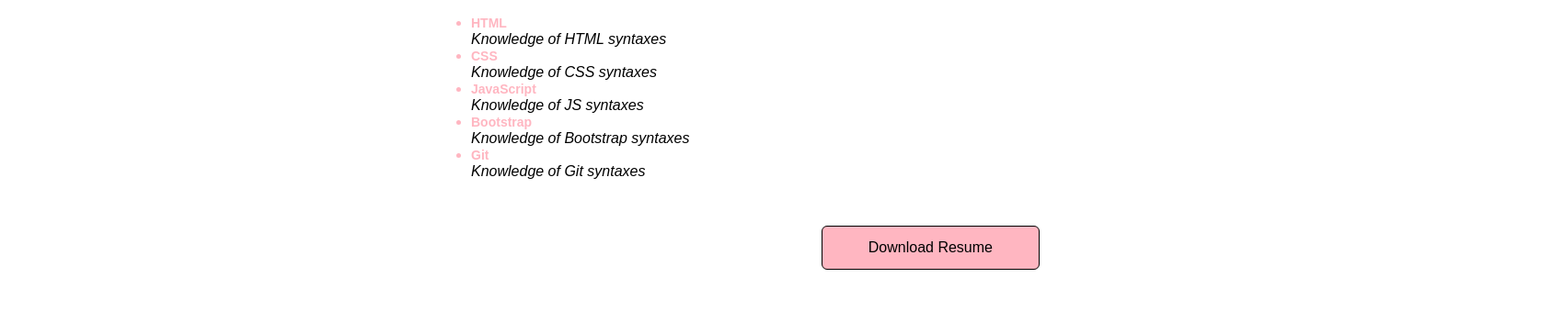
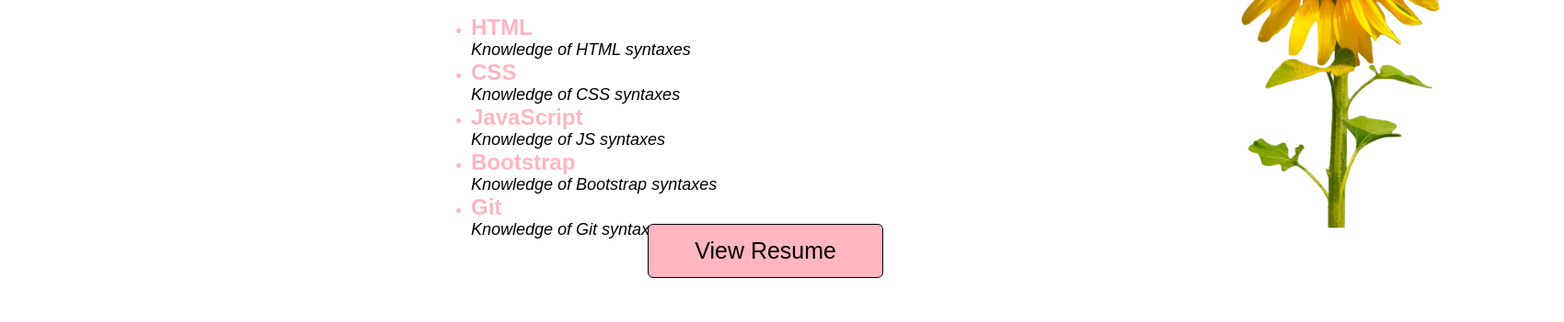
Before and after one commit to RwandaR/my-portfolio, a plain HTML site: page index.html in a window 1280 px wide. Shown: the part 1189-1540 px from the top of the page at 92% size, 1700 px wide, since content can reach past the window. Drawn offline with Linux system fonts and the light colour scheme.

Commit message:
added flower to resume button. refreshed links to resume and socials

```diff
--- a/Assets/CSS/style.css
+++ b/Assets/CSS/style.css
@@ -187,10 +187,17 @@
 
 .btn.btn2{
     background:lightpink;
-    margin-right: 150px;
-    margin-bottom: -5px;
-    /* <---- add this to href tag in html with my link to resume (download) ----> */
+    margin-right: 320px;
+    margin-bottom: -35px;
+    margin-top: -35px;
+    font-size: 25px;
 
+}
+
+.sun{
+    width: 500px;
+    margin-left: 1200px;
+    margin-top: -850px;
 }
 
 .about-col-2{
@@ -251,7 +258,7 @@
 
 .tab-contents ul li span{
     color: lightpink;
-    font-size: 14px;
+    font-size: 24px;
 }
 .dot{
     color: black;
@@ -269,7 +276,12 @@
 
 .my-skill{
     color: black;
+    font-size: 18px;
 }
+
+
+
+
 .tab-contents{
     display: none;
 }
@@ -424,6 +436,7 @@
 
 .email, .phone{
     color:black;
+    font-size: 30px;;
 }
 
 /* #social-pic{
--- a/index.html
+++ b/index.html
@@ -62,7 +62,7 @@
             <!---------Skills tab--------------->
                     <div class="tab-contents active-tab" id="skills">
                         <ul>
-                            <li ><span><strong>HTML</strong></span><br>
+                            <li><span><strong>HTML</strong></span><br>
                                 <p class="my-skill"><em>Knowledge of HTML syntaxes</em></p></li>
                             <li><span><strong>CSS</strong></span><br>
                                     <p class="my-skill"><em>Knowledge of CSS syntaxes</em></p></li>
@@ -107,8 +107,10 @@
                 </div>
             </div>
     </div>
+    <img src="/Assets/img/sun.png" class="sun">
+
     <div class="about-col-3">
-        <a href="#" class="btn btn2">Download Resume</a>
+        <a href="https://docs.google.com/document/d/1E8iQbArpyV4t9M4R3hWZdQX9Ec8mNJVAoPodZYyWqOU/edit?usp=sharing" target="_blank" class="btn btn2">View Resume</a>
     </div>
 </div>
 
@@ -148,7 +150,8 @@
         <h1 class="sub-title">social<span class="me">Links</span><span class="dot">.</span></h1>
             <div class="work-list">
                 <div class="work">
-                    <a href="https://github.com/RwandaR" target="_blank"><img class="connect" src="/Assets/img/social-media.png"></a>                    <div class="layer">
+                    <a href="https://github.com/RwandaR" target="_blank"><img class="connect" src="/Assets/img/social-media.png"></a>
+                    <div class="layer">
                         <a href="https://github.com/RwandaR" target="_blank"><h3>Github</h3></a>
                          <p>Let's Collaborate!</p>
                          <a href=""https://github.com/RwandaR" target="_blank""><i class="fa-solid fa-arrow-up-right-from-square" style="color: #ffb7c0;"></i></a>
```
Also changed, not shown: Assets/img/sun.png (added), 3 other files.
